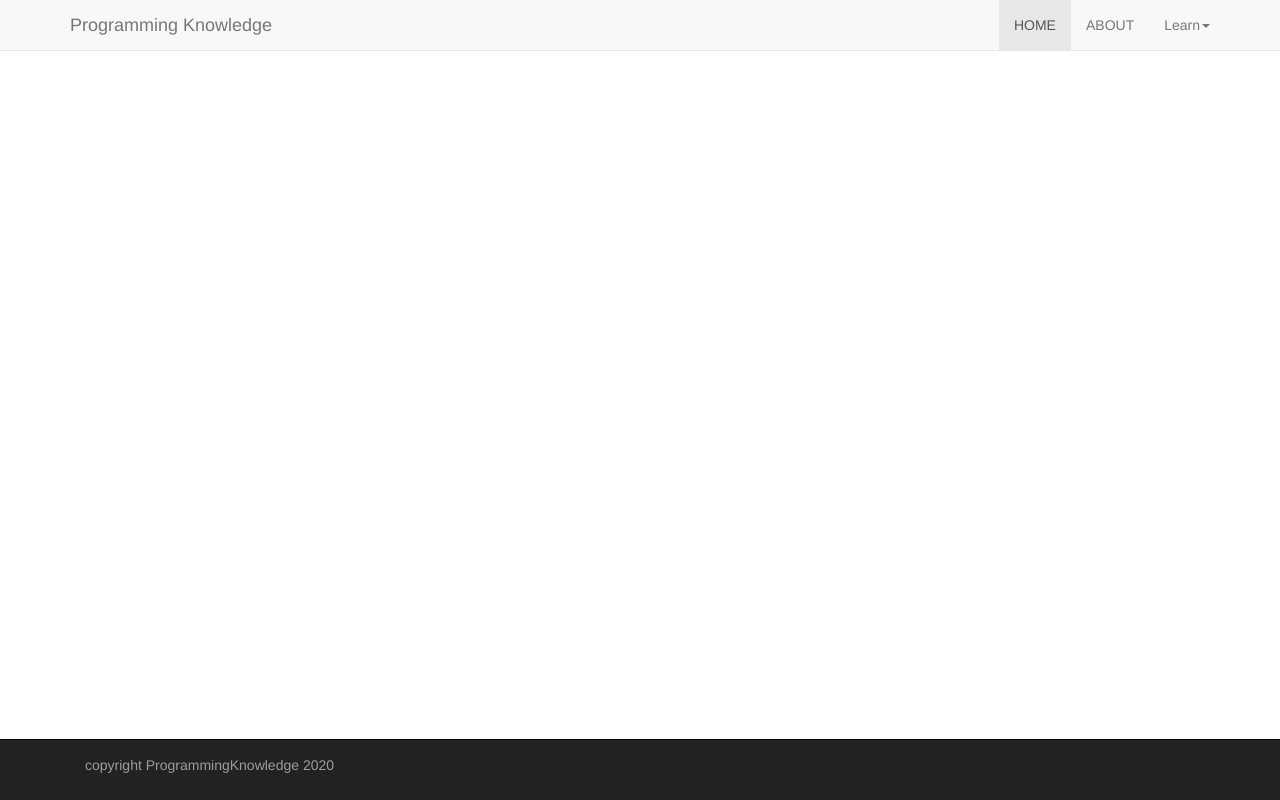
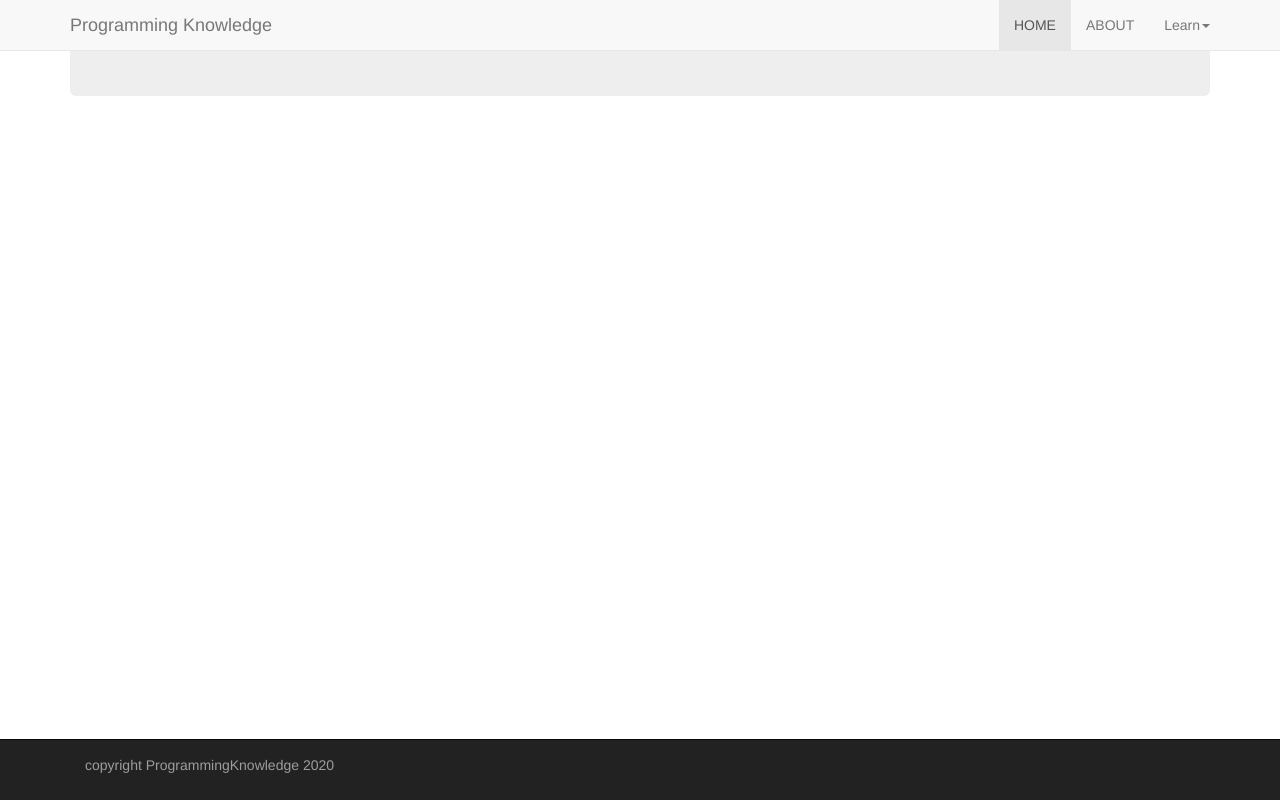
Before and after one commit to Stanley-Ugo/Bootstrap-3.3.7-Tutorial, a plain HTML site: page index.html in a window 1280 px wide. Drawn offline with nearby package versions, Linux system fonts and the light colour scheme.

Commit message:
adding a jumbotron container

```diff
--- a/index.html
+++ b/index.html
@@ -18,6 +18,7 @@
     <![endif]-->
   </head>
   <body>
+      <!-- Navigation Bar -->
     <nav class="navbar navbar-default navbar-fixed-top">
         <div class="container">
             <button type="button" class="navbar-toggle" data-toggle="collapse" data-target=".navbar-collapse">
@@ -47,6 +48,12 @@
         </div>
     </nav>
 
+    <!-- Jumbotron -->
+    <div class="container">
+        <div class="jumbotron"></div>
+    </div>
+
+    <!-- Footer -->
     <div class="navbar navbar-inverse navbar-fixed-bottom">
         <div class="container">
             <div class="navbar-text pull-left">
```
